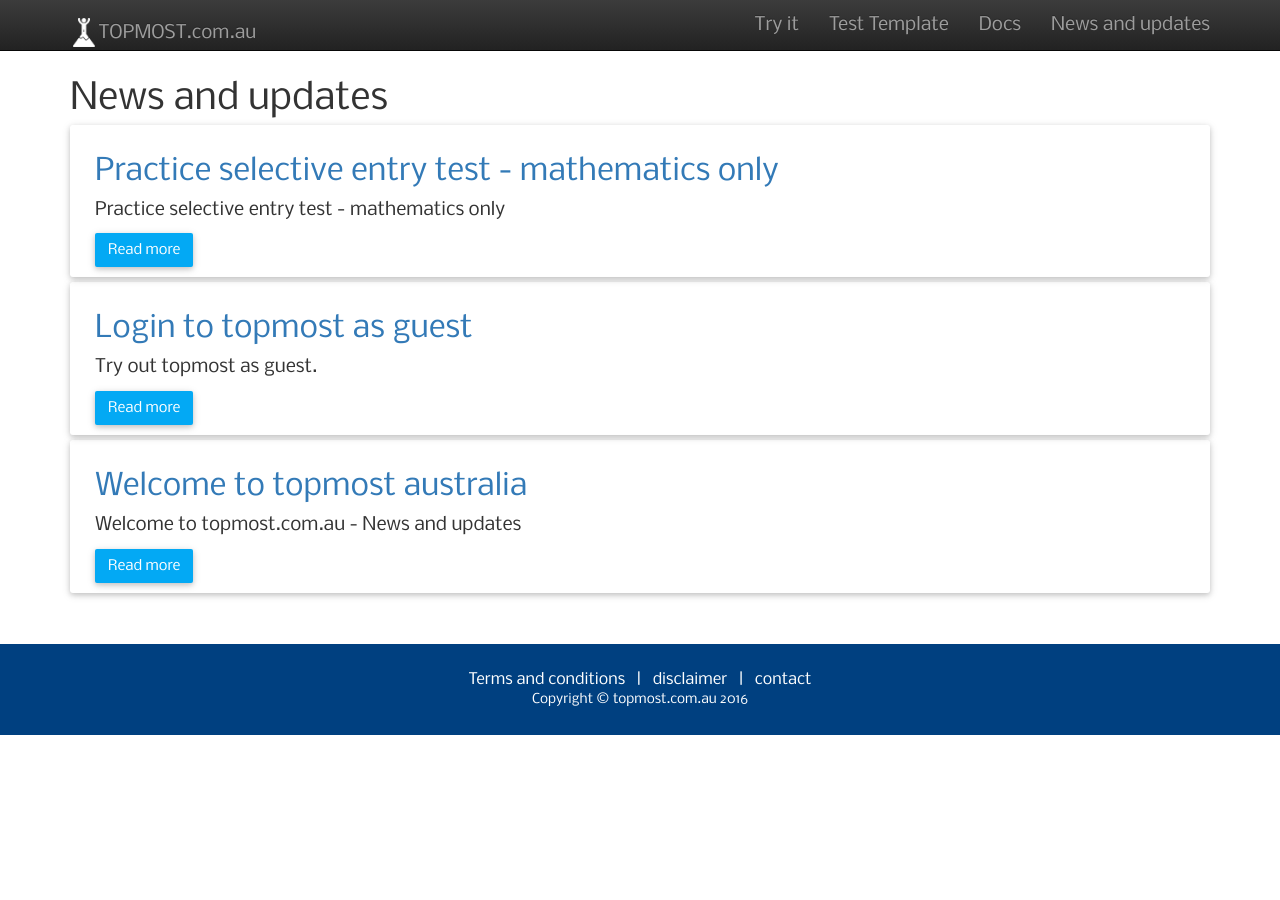
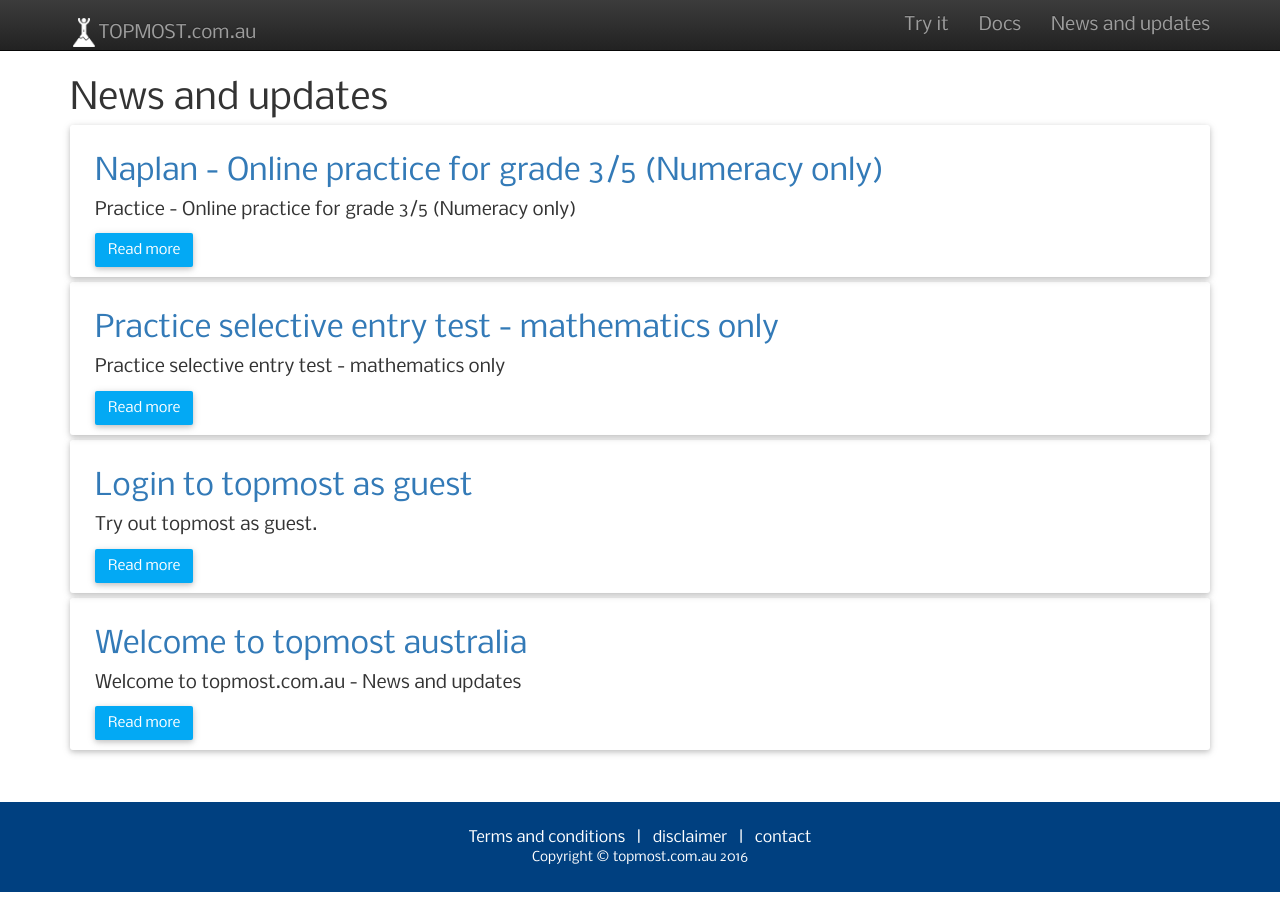
Before and after one commit to topmostcomau/topmostcomau, a Jekyll site: the page built from posts.html, in a window 1280 px wide. Built offline with Jekyll 4.4.1, drawn with Linux system fonts in a browser that asks for light colours; nearby versions of some CDN libraries; some web fonts are replaced; library files that are not in the unit come from our copies.

Commit message:
added new post.

```diff
--- a/_includes/nav.html
+++ b/_includes/nav.html
@@ -16,10 +16,6 @@
               </li>
 
               <li>
-                  <a class="page-scroll" target="_blank" href="https://app.topmost.com.au/admin/tools/template">Test Template</a>
-              </li>
-
-              <li>
                   <a class="page-scroll" href="/docs/">Docs</a>
               </li>
               <li>
--- /dev/null
+++ b/_posts/2017-03-10-naplan-grade3-and-grade5.md
@@ -0,0 +1,23 @@
+---
+layout:     default
+title:      "Naplan - Online practice for grade 3/5 (Numeracy only)"
+subtitle:   "Naplan - Online practice for grade 3/5 (Numeracy only)."
+description: "Practice - Online practice for grade 3/5 (Numeracy only)"
+date:       2017-03-10 12:00:00
+author:     "Topmost Team"
+header-img: "images/logo_black.png"
+categories: news
+---
+
+# Naplan
+More information about Naplan can be found [here](https://www.nap.edu.au/naplan)
+
+## Why use topmost?
+ - Large pool of questions.
+ - Tests are prepared from random questions picked from a large pool.
+ - Time restricted just like the exam.
+ - You can review the result and take expert opinion later if needed.
+ - Track the progress real time.
+
+
+ Get started [today](https://app.topmost.com.au/login)
```
Also changed, not shown: _posts/2017-02-20-selective-entry-practice.md (+1 -1 lines).
